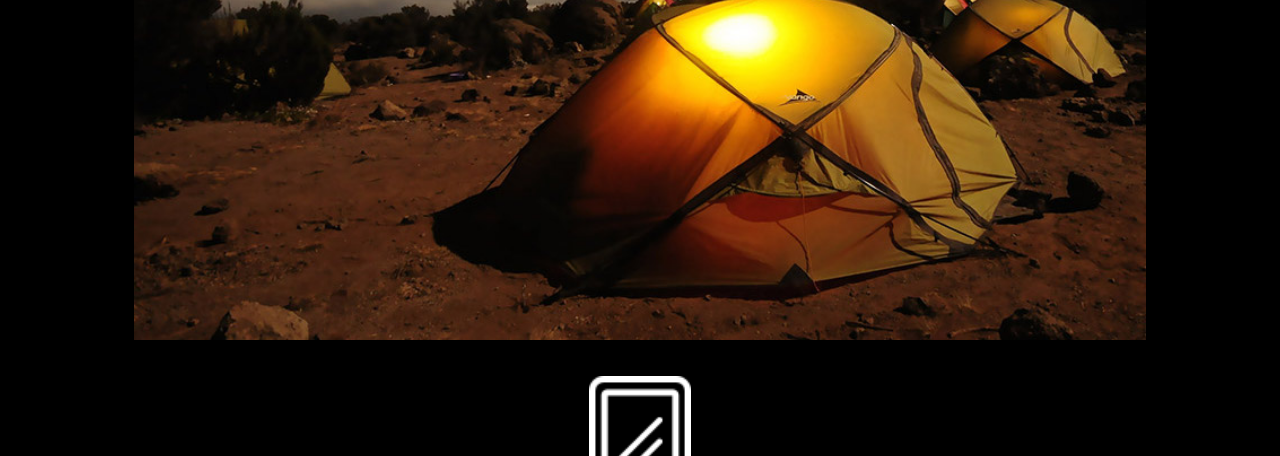
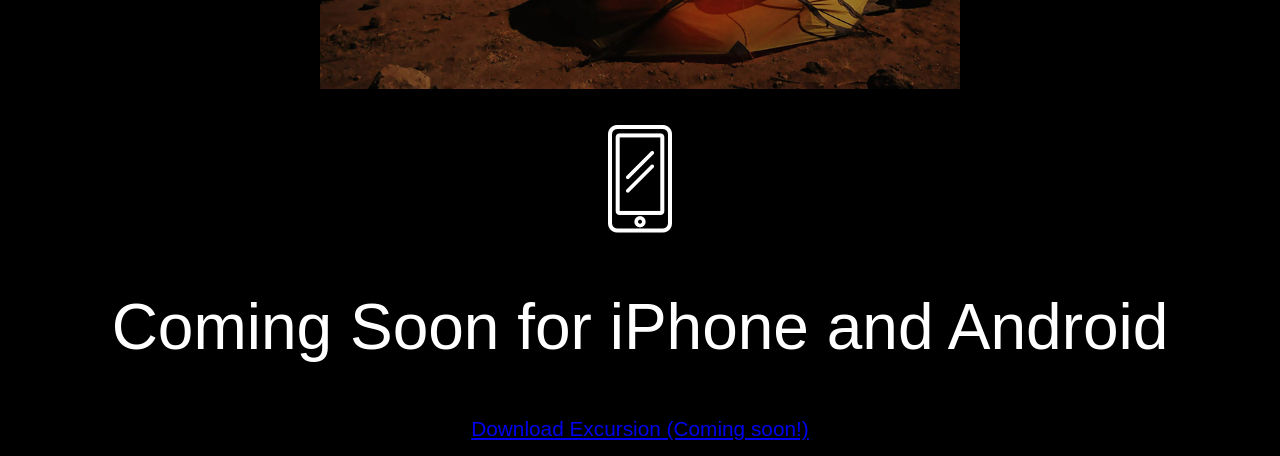
Before and after one commit to meproductive/CodecademyProjects, a plain HTML site: page excursion/index.html in a window 1280 px wide. Shown: the part 956-1412 px from the top of the page. Drawn offline with Linux system fonts and the light colour scheme.

Commit message:
further css applied.

```diff
--- a/excursion/index.html
+++ b/excursion/index.html
@@ -27,7 +27,7 @@
         </figure>
 
         <figure>
-            <img src="resources/images/phone.png" width="10%">
+            <img src="resources/images/phone.png" id="phone-icon">
         </figure>
 
         <h2>Coming Soon for iPhone and Android</h2>
--- a/excursion/resources/css/style.css
+++ b/excursion/resources/css/style.css
@@ -10,23 +10,23 @@
 }
 
 h1, h2 {
-    font-size: 4vmax;
+    font-size: clamp(24px, 5vw, 72px);
 }
 
 p {
-    font-size: 1.7vmax;
+    font-size: clamp(12px, calc(0.5em + 1vw), 36px);
     color: gray;
 }
 
-a {
-    font-size: 1.7vmax;
-}
-
 figure {
-    max-width: 80%;
+    max-width: clamp(300px, 50vw, 900px);
     margin: 2rem auto;
 }
 
 video {
-    width: 50vw;
+    max-width: clamp(175px, 27.5vw, 400px);
 }
+
+#phone-icon {
+    max-width: 10vw;
+}
```
